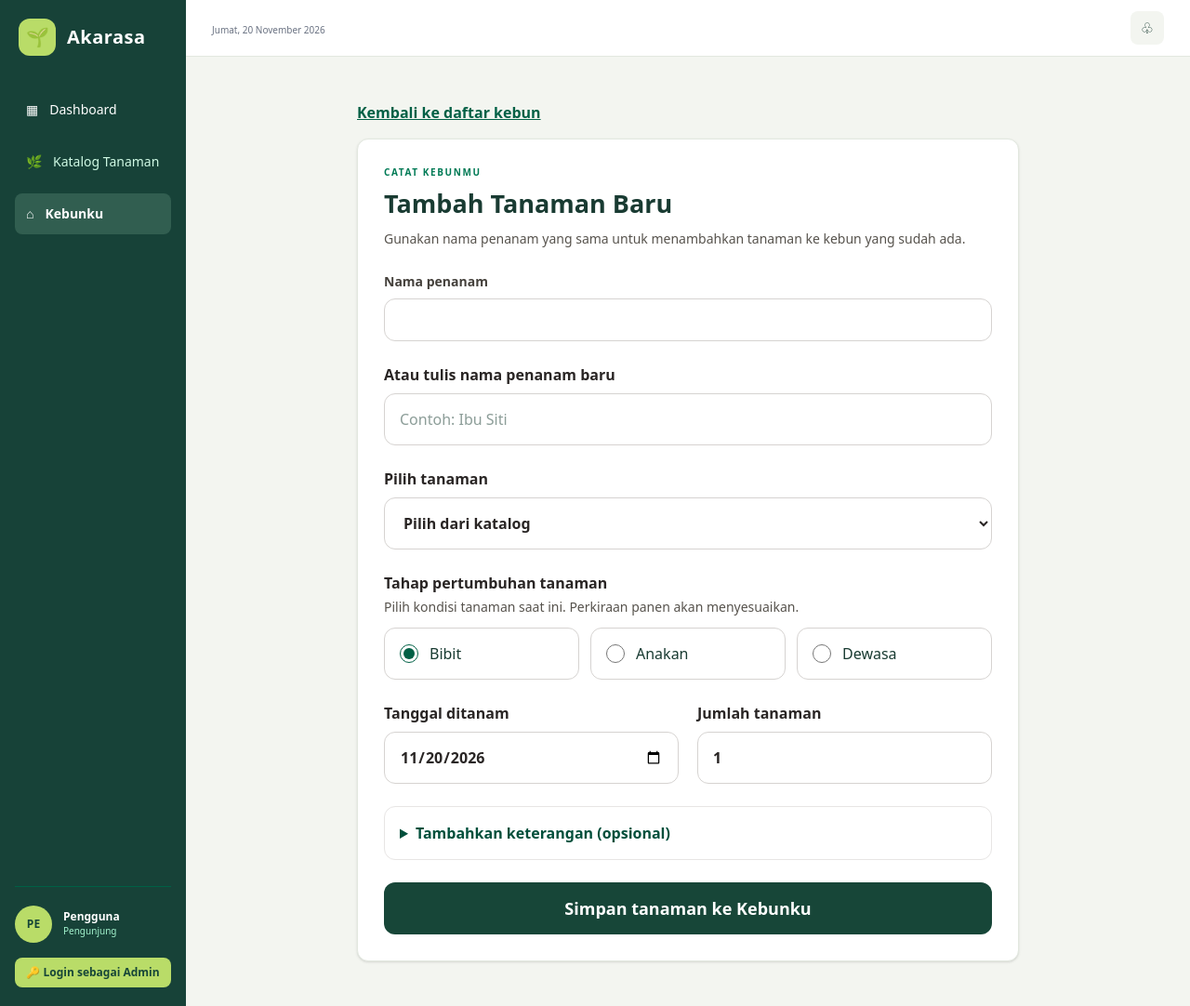
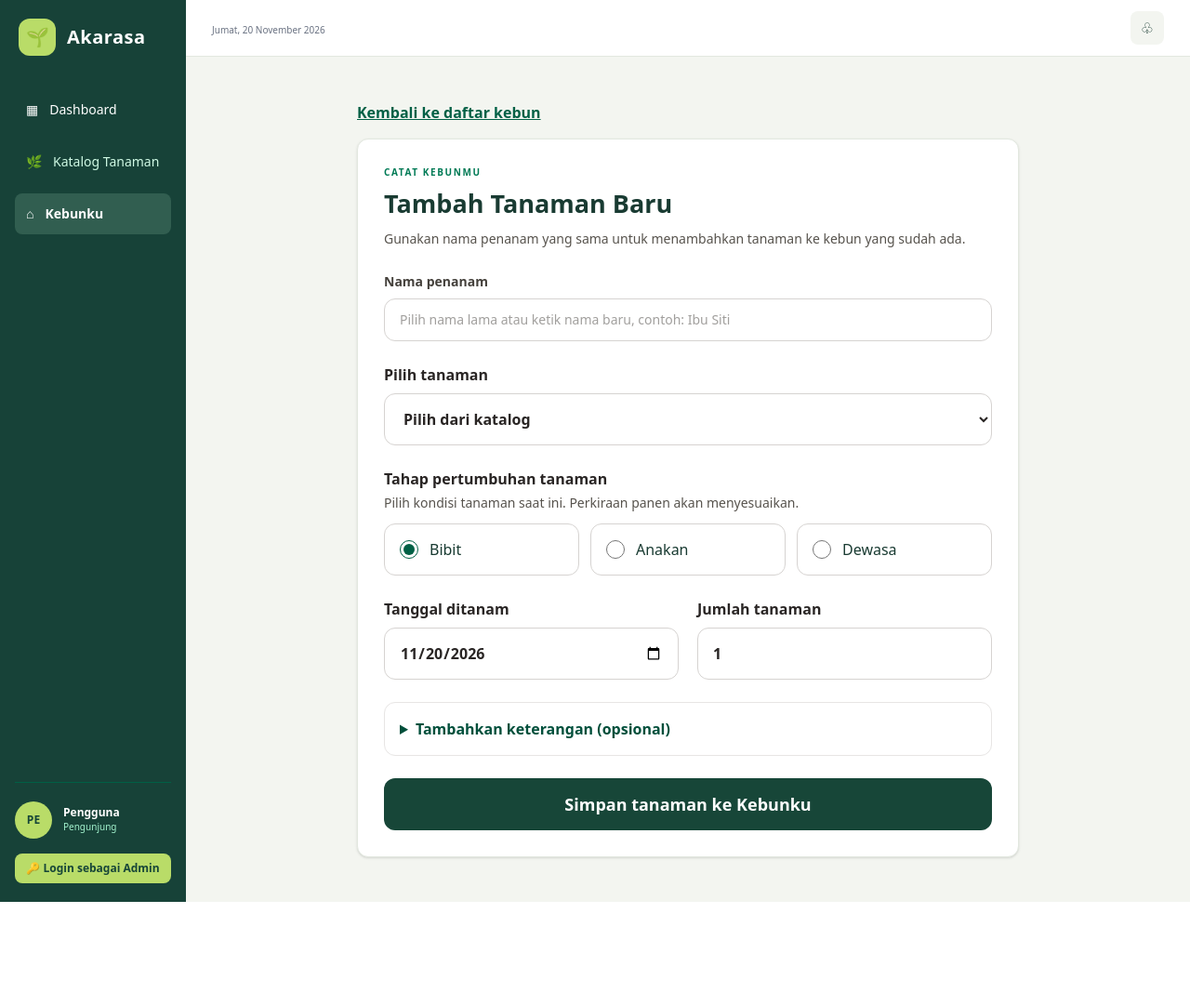
Before and after one commit to muhammadzaldysyahfiraz/web-akarasa, a Laravel app: page /tanam in a window 1280 px wide. Shown: the whole page at 93% size. After the commit the page ends 970 px from the top, so only its background shows below. Run offline with Laravel 12, Linux system fonts and the light colour scheme; data comes from the database, SQL or seed files in the repository; style sheets or scripts are compiled from the project's sources.

Commit message:
last fix

```diff
--- a/app/Http/Controllers/TanamanDitanamController.php
+++ b/app/Http/Controllers/TanamanDitanamController.php
@@ -12,7 +12,6 @@ use Illuminate\Support\Facades\DB;
 use Illuminate\Support\Facades\Hash;
 use Illuminate\Support\Str;
 use Illuminate\Validation\Rule;
-use Illuminate\Validation\ValidationException;
 use Illuminate\View\View;
 
 class TanamanDitanamController extends Controller
@@ -60,16 +59,9 @@ class TanamanDitanamController extends Controller
             'catatan' => ['nullable', 'string', 'max:5000'],
         ]);
 
-        if (! empty($data['penanam_id']) && ! empty($data['penanam_nama_baru'])) {
-            throw ValidationException::withMessages([
-                'penanam_nama_baru' => 'Pilih penanam yang sudah terdaftar atau masukkan nama baru, jangan keduanya.',
-            ]);
-        }
-
         $penanam = DB::transaction(function () use (
             $data,
-            $schedules,
-            $sudahDisiram
+            $schedules
         ): Penanam {
             $penanam = Penanam::query()
                 ->where('nama', $data['penanam_nama'])
@@ -89,7 +81,7 @@ class TanamanDitanamController extends Controller
                 'ditanam_at' => $data['ditanam_at'],
                 'quantity' => $data['quantity'] ?? 1,
                 'location' => $data['location'] ?? null,
-                'catatan' => TanamanDitanam::catatanDenganFase(
+                'catatan' => $this->catatanDenganFase(
                     $data['catatan'] ?? null,
                     $data['fase_pertumbuhan'],
                 ),
@@ -105,4 +97,13 @@ class TanamanDitanamController extends Controller
             ->route('kebun.show', $penanam)
             ->with('status', 'Tanaman berhasil ditambahkan ke kebun.');
     }
+
+    private function catatanDenganFase(?string $catatan, string $fase): string
+    {
+        $label = 'Fase: ' . ucfirst($fase);
+
+        return filled($catatan)
+            ? $label . "\n" . trim($catatan)
+            : $label;
+    }
 }
--- a/resources/views/tanaman-ditanam/create.blade.php
+++ b/resources/views/tanaman-ditanam/create.blade.php
@@ -27,16 +27,15 @@
 
             <label class="block text-sm font-bold text-stone-700">
                 Nama penanam
-                <input name="penanam_nama" value="{{ old('penanam_nama') }}" required maxlength="255"
+                <input name="penanam_nama" list="daftar-penanam" value="{{ old('penanam_nama') }}" required maxlength="255"
+                    autocomplete="off" placeholder="Pilih nama lama atau ketik nama baru, contoh: Ibu Siti"
                     class="mt-2 w-full rounded-xl border border-stone-300 px-4 py-3 font-normal outline-none focus:border-emerald-700 focus:ring-4 focus:ring-emerald-100">
+                <datalist id="daftar-penanam">
+                    @foreach ($penanams as $p)
+                        <option value="{{ $p->nama }}"></option>
+                    @endforeach
+                </datalist>
             </label>
-
-            <div>
-                <label for="penanam_nama_baru" class="block text-base font-bold text-stone-800">Atau tulis nama penanam baru</label>
-                <input id="penanam_nama_baru" name="penanam_nama_baru" value="{{ old('penanam_nama_baru') }}"
-                    maxlength="255" autocomplete="name" placeholder="Contoh: Ibu Siti"
-                    class="mt-2 min-h-14 w-full rounded-xl border border-stone-300 px-4 py-3 text-base">
-            </div>
 
             <label class="block text-base font-bold text-stone-800">
                 Pilih tanaman
@@ -97,23 +96,4 @@
         </form>
     </div>
 </section>
-
-<script>
-    document.addEventListener('DOMContentLoaded', function () {
-        const growerSelect = document.getElementById('penanam_id');
-        const newGrowerInput = document.getElementById('penanam_nama_baru');
-
-        growerSelect.addEventListener('change', function () {
-            if (growerSelect.value) {
-                newGrowerInput.value = '';
-            }
-        });
-
-        newGrowerInput.addEventListener('input', function () {
-            if (newGrowerInput.value.trim()) {
-                growerSelect.value = '';
-            }
-        });
-    });
-</script>
 @endsection
```
